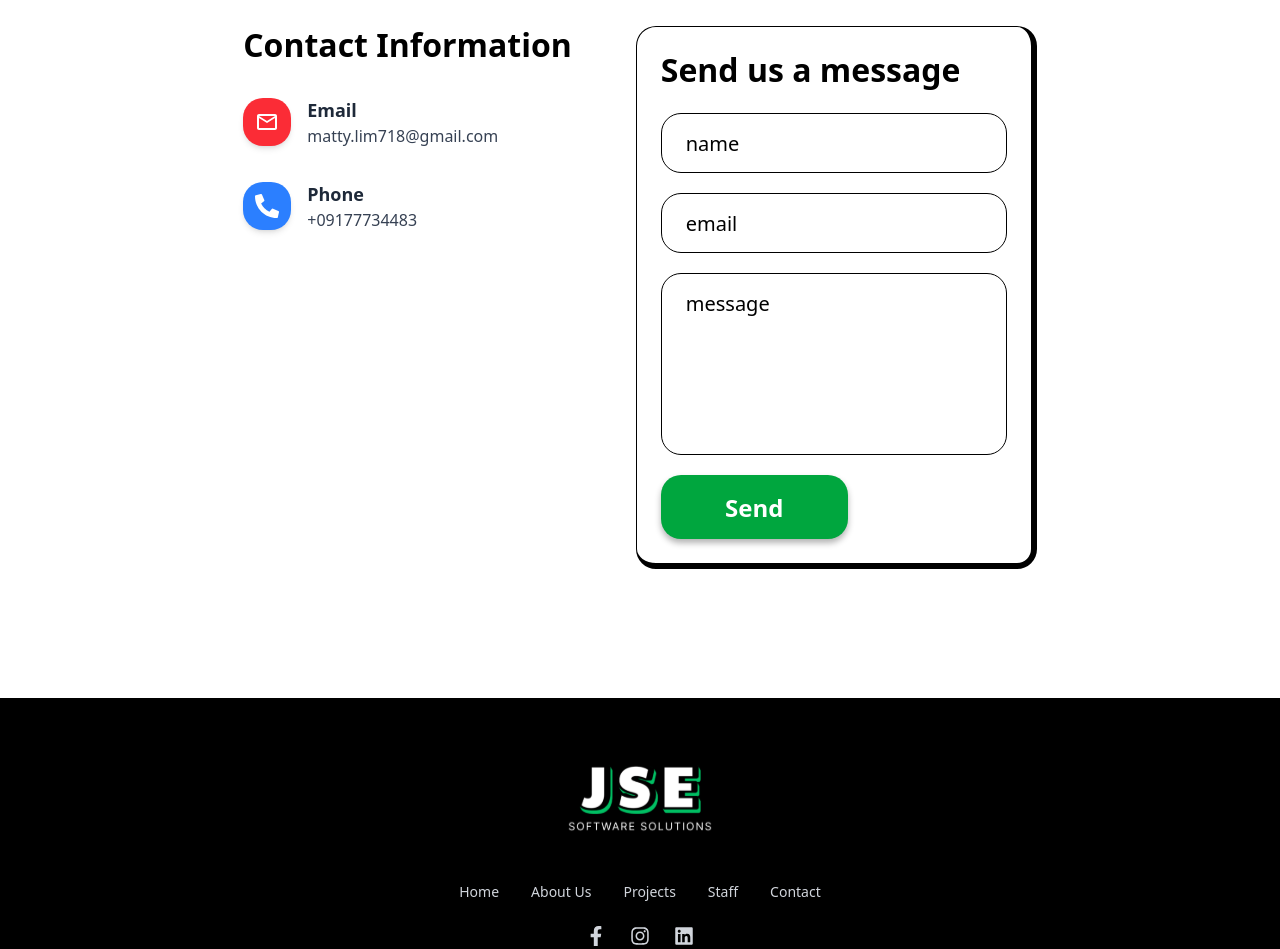
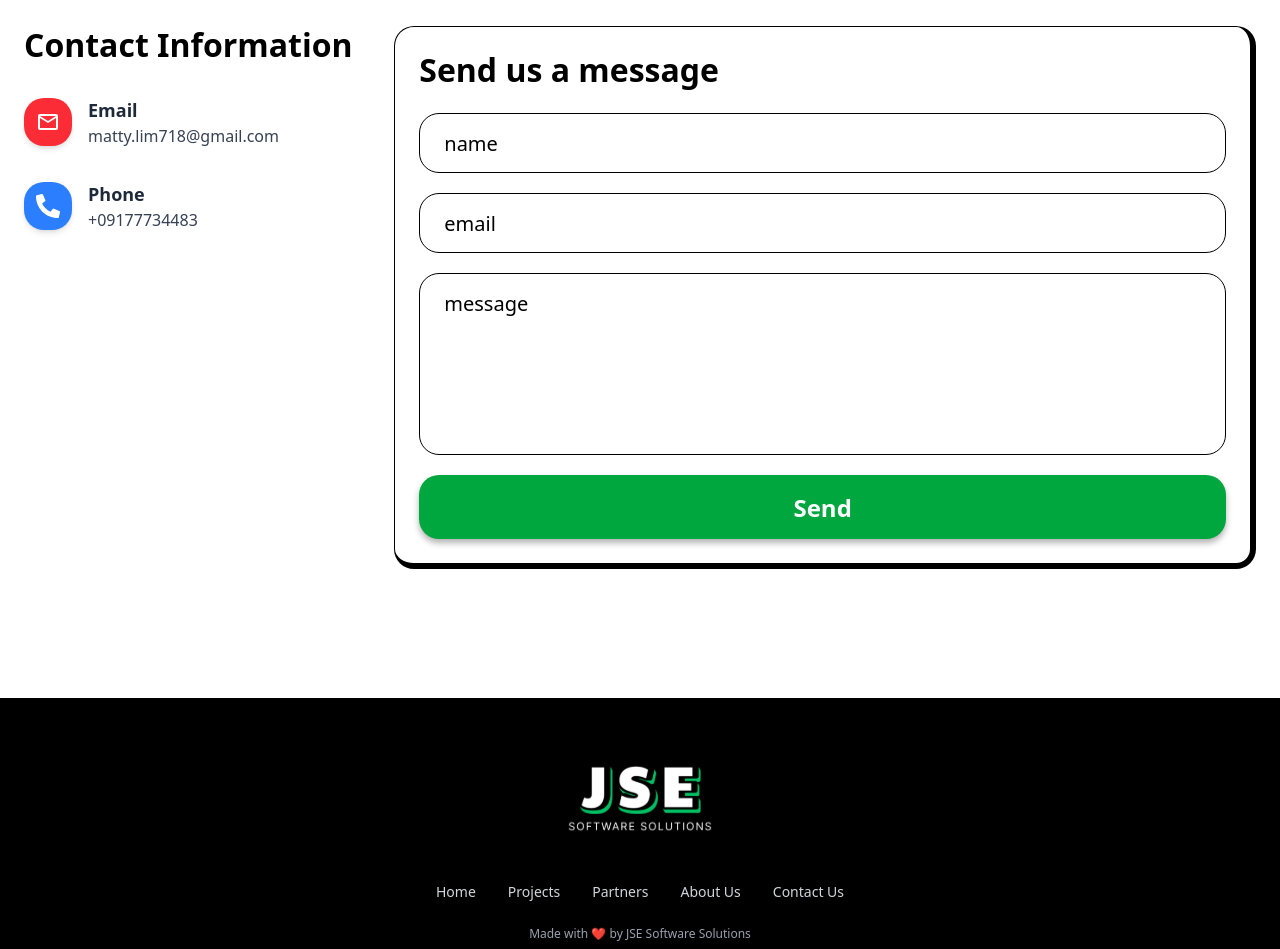
Before and after one commit to HoogaBoga/group-portfolio, a Next.js app: page / in a window 1280 px wide. Shown: the part 4214-5163 px from the top of the page. Built offline with nearby package versions, Linux system fonts and the light colour scheme.

Commit message:
Chore: Fixed contact form sizing and remove white gradient for partners and adjusted footer + removed social media icons in footer

```diff
--- a/src/components/Contact.tsx
+++ b/src/components/Contact.tsx
@@ -17,7 +17,6 @@ const ContactInfo: React.FC<ContactInfoProps> = ({
       <h2 className="w-full font-inter whitespace-nowrap font-bold text-[28px] md:text-[32px] leading-[1.2] text-black">
         Contact Information
       </h2>
-
       <div className="mt-8 flex items-center gap-4">
         <div className="w-12 h-12 bg-red-500 rounded-[20px] flex items-center justify-center shadow-md">
           <MdOutlineEmail size={24} color="white" />
@@ -29,7 +28,6 @@ const ContactInfo: React.FC<ContactInfoProps> = ({
           <span className="font-inter text-gray-700 break-all">{email}</span>
         </div>
       </div>
-
       <div className="mt-8 flex items-center gap-4">
         <div className="w-12 h-12 bg-blue-500 rounded-[20px] flex items-center justify-center shadow-md">
           <FaPhoneAlt size={24} color="white" />
@@ -51,19 +49,16 @@ const Contact: React.FC = () => {
       id="contact"
       className="w-full bg-brand-white min-h-[calc(100vh+4rem)] mt-20"
     >
-      <div className="max-w-[1400px] mx-auto px-6 py-16">
+      <div className="max-w-7xl mx-auto px-6 py-16">
         <h1 className="font-inter font-bold text-[48px] md:text-[64px] underline text-brand-white text-center text-stroke-shadow">
           Get in touch
         </h1>
-
         {/* Layout Grid */}
-        <div className="flex flex-col lg:flex-row gap-12 lg:gap-16 items-start mt-8">
-          <div className="flex-1">
+        <div className="grid grid-cols-1 lg:grid-cols-7 gap-12 lg:gap-16 items-start mt-8">
+          <div className="lg:col-span-2 w-full">
             <ContactInfo />
           </div>
-          <div className="flex-[2]">
-            {" "}
-            {/* Form takes 2x the space of ContactInfo */}
+          <div className="lg:col-span-5 w-full">
             <ContactForm />
           </div>
         </div>
--- a/src/components/ContactForm.tsx
+++ b/src/components/ContactForm.tsx
@@ -137,7 +137,7 @@ export default function ContactForm(): JSX.Element {
         <button
           type="submit"
           disabled={isSubmitting}
-          className="w-[187px] h-[60px] bg-green-600 hover:bg-green-700 disabled:bg-gray-400 disabled:cursor-not-allowed transition-colors duration-200 shadow-[0px_4px_4px_rgba(0,0,0,0.25)] rounded-[20px] flex flex-row justify-center items-center px-[24px] py-[32px] gap-[10px]"
+          className="w-full h-[60px] bg-green-600 hover:bg-green-700 disabled:bg-gray-400 disabled:cursor-not-allowed transition-colors duration-200 shadow-[0px_4px_4px_rgba(0,0,0,0.25)] rounded-[20px] flex flex-row justify-center items-center px-[24px] py-[32px] gap-[10px]"
         >
           <span className="font-inter font-semibold text-[20px] md:text-[24px] leading-[29px] text-white">
             {isSubmitting ? "Sending..." : "Send"}
--- a/src/components/Footer.tsx
+++ b/src/components/Footer.tsx
@@ -18,29 +18,16 @@ export default function Footer() {
             Home
           </a>
           <a href="#about" className="hover:text-white transition">
+            Projects
+          </a>
+          <a href="#projects" className="hover:text-white transition">
+            Partners
+          </a>
+          <a href="#staff" className="hover:text-white transition">
             About Us
           </a>
-          <a href="#projects" className="hover:text-white transition">
-            Projects
-          </a>
-          <a href="#staff" className="hover:text-white transition">
-            Staff
-          </a>
           <a href="#contact" className="hover:text-white transition">
-            Contact
-          </a>
-        </div>
-
-        {/* Social Icons */}
-        <div className="flex gap-6 text-xl">
-          <a href="#" className="hover:text-white transition">
-            <FaFacebookF />
-          </a>
-          <a href="#" className="hover:text-white transition">
-            <FaInstagram />
-          </a>
-          <a href="#" className="hover:text-white transition">
-            <FaLinkedin />
+            Contact Us
           </a>
         </div>
 
--- a/src/components/Partners.tsx
+++ b/src/components/Partners.tsx
@@ -36,10 +36,6 @@ function Lane({
       onMouseEnter={() => setIsPaused(true)}
       onMouseLeave={() => setIsPaused(false)}
     >
-      {/* Left gradient fade */}
-      <div className="pointer-events-none absolute left-0 top-0 h-full w-24 bg-gradient-to-r from-white to-transparent z-10" />
-      {/* Right gradient fade */}
-      <div className="pointer-events-none absolute right-0 top-0 h-full w-24 bg-gradient-to-l from-white to-transparent z-10" />
 
       <div
         className="flex w-max gap-16 animate-scroll-left"
```
